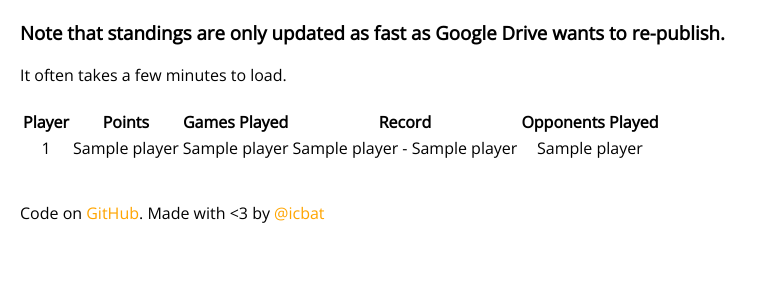
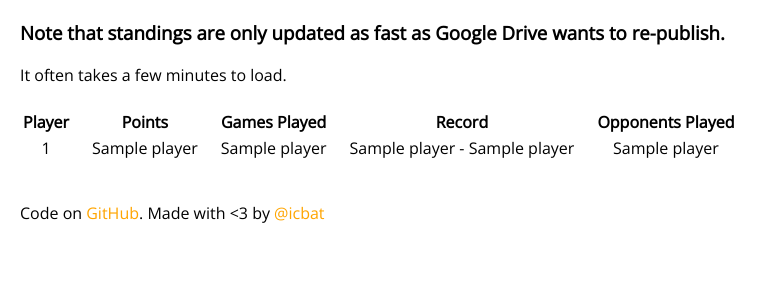
Before and after one commit to icbat/magic-league-wobsite, a Flask app: template src/templates/standings.html in a window 1280 px wide. Shown: the part 108-408 px from the top of the page, without its empty margins (0-776 px from the left). Run offline with Flask 2, Linux system fonts and the light colour scheme; the template is opened without the code that fills it: most values are stand-ins (such as "Sample title", 1, 10 or a date in 2020).

Commit message:
spacing the table a little better

```diff
--- a/src/static/style.css
+++ b/src/static/style.css
@@ -50,3 +50,7 @@
 td {
   text-align: center;
 }
+
+td, th {
+  padding-right: 20px;
+}
```
